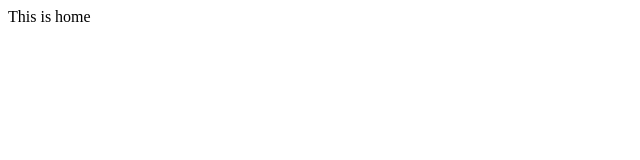
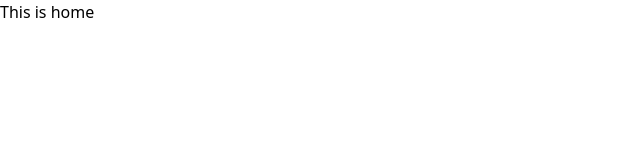
Before and after one commit to Soham-Powar/Shopping-Cart, a React (Vite) app: page / in a window 1280 px wide. Shown: the top 160 px of the page, without its empty margins (0-640 px from the left). Built offline with nearby package versions, Linux system fonts and the light colour scheme.

Commit message:
feat: integrate Tailwind CSS into the project and add default css

```diff
--- a/package.json
+++ b/package.json
@@ -11,10 +11,12 @@
     "preview": "vite preview"
   },
   "dependencies": {
+    "@tailwindcss/vite": "^4.1.11",
     "prop-types": "^15.8.1",
     "react": "^19.1.0",
     "react-dom": "^19.1.0",
-    "react-router-dom": "^7.6.3"
+    "react-router-dom": "^7.6.3",
+    "tailwindcss": "^4.1.11"
   },
   "devDependencies": {
     "@eslint/js": "^9.25.0",
--- a/src/main.jsx
+++ b/src/main.jsx
@@ -1,6 +1,8 @@
 import { StrictMode } from 'react'
 import { createRoot } from 'react-dom/client'
+
 import App from './App.jsx'
+import "./styles/index.css"
 
 createRoot(document.getElementById('root')).render(
   <StrictMode>
--- /dev/null
+++ b/src/styles/index.css
@@ -0,0 +1,71 @@
+@import "tailwindcss";
+
+/* 1. Use a more-intuitive box-sizing model */
+*,
+*::before,
+*::after {
+	box-sizing: border-box;
+}
+
+/* 2. Remove default margin */
+* {
+	margin: 0;
+}
+
+body {
+	/* 3. Add accessible line-height */
+	line-height: 1.5;
+	/* 4. Improve text rendering */
+	-webkit-font-smoothing: antialiased;
+}
+
+/* 5. Improve media defaults */
+img,
+picture,
+video,
+canvas,
+svg {
+	display: block;
+	max-width: 100%;
+}
+
+/* 6. Inherit fonts for form controls */
+input,
+button,
+textarea,
+select {
+	font: inherit;
+}
+
+/* 7. Avoid text overflows */
+p,
+h1,
+h2,
+h3,
+h4,
+h5,
+h6 {
+	overflow-wrap: break-word;
+}
+
+/* 8. Improve line wrapping */
+p {
+	text-wrap: pretty;
+}
+
+h1,
+h2,
+h3,
+h4,
+h5,
+h6 {
+	text-wrap: balance;
+}
+
+/*
+  9. Create a root stacking context
+*/
+#root,
+#__next {
+	isolation: isolate;
+}
--- a/vite.config.js
+++ b/vite.config.js
@@ -1,9 +1,10 @@
 import { defineConfig } from "vite";
 import react from "@vitejs/plugin-react";
+import tailwindcss from "@tailwindcss/vite";
 
 // https://vite.dev/config/
 export default defineConfig({
-  plugins: [react()],
+  plugins: [react(), tailwindcss()],
   test: {
     globals: true,
     environment: "jsdom",
```
Also changed, not shown: 1 other file (tests, documents, lock files or other folders).
